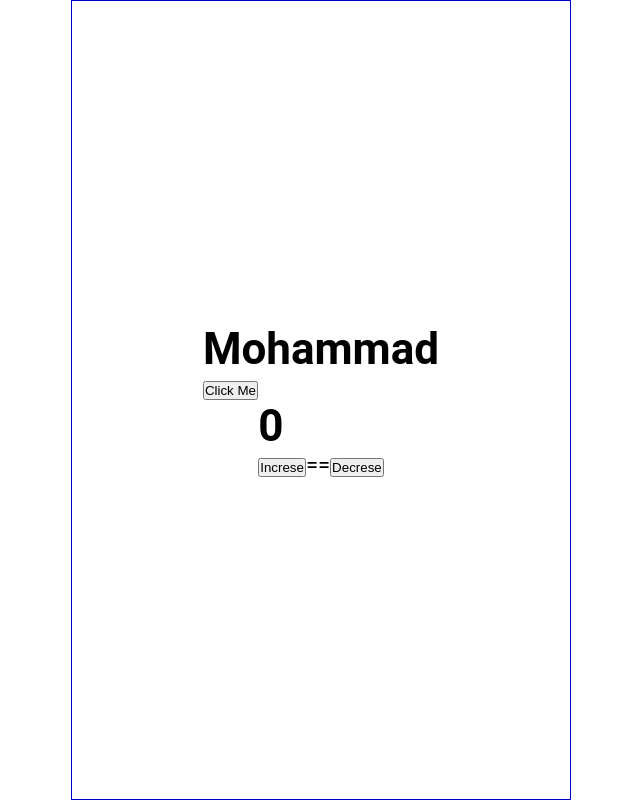
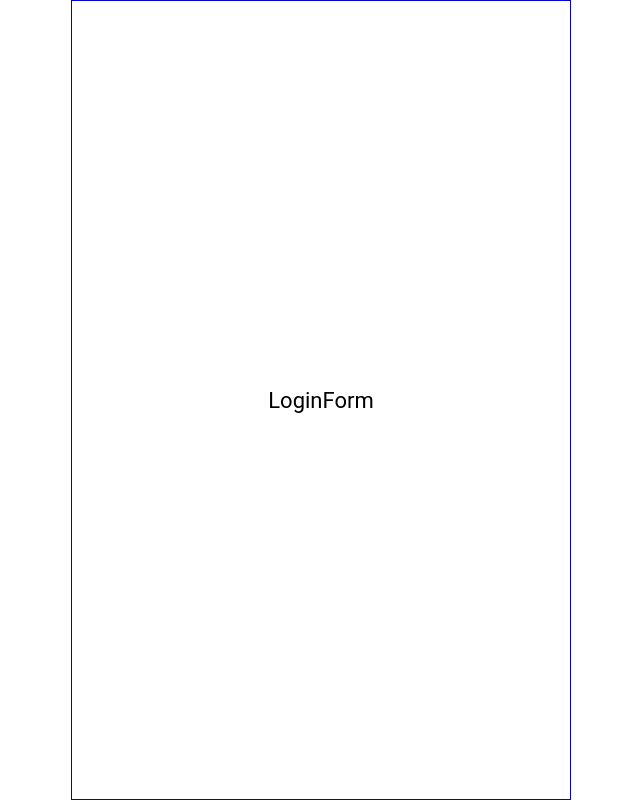
Before and after one commit to 12saif/Studying-ReactJs, a React (Create React App) app: page / in a window 1280 px wide. Shown: the whole page, without its empty margins (319-959 px from the left). Built offline with nearby package versions, Linux system fonts and the light colour scheme.

Commit message:
Initial Commit

```diff
--- a/src/App.js
+++ b/src/App.js
@@ -1,7 +1,8 @@
-import Header from './Components/Header';
-import Contant from './Components/Contant';
-import Footer from './Components/Footer';
-import State from './Components/State';
+// import Header from './Components/Header';
+// import Contant from './Components/Contant';
+// import Footer from './Components/Footer';
+// import State from './Components/State';
+import LoginForm from './Components/LoginForm';
 
 function App() {
   return (
@@ -9,7 +10,8 @@ function App() {
       {/* <Header /> */}
       {/* <Contant /> */}
       {/* <Footer /> */}
-      <State/>
+      {/* <State/> */}
+      <LoginForm/>
     </div>
   );
 }
--- /dev/null
+++ b/src/Components/LoginForm.js
@@ -0,0 +1,11 @@
+import React from 'react'
+
+const LoginForm = () => {
+  return (
+    <div>
+      LoginForm
+    </div>
+  )
+}
+
+export default LoginForm
```
